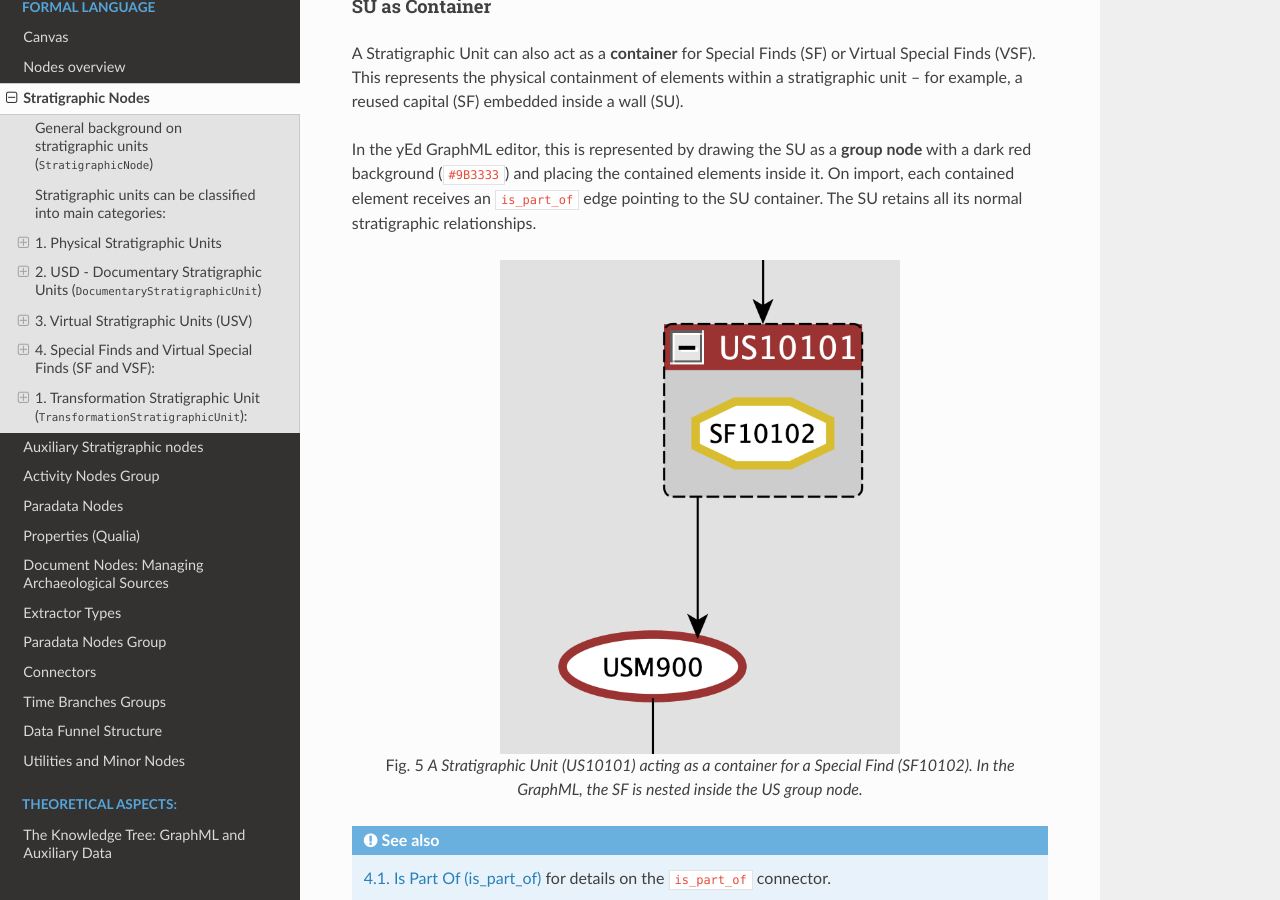
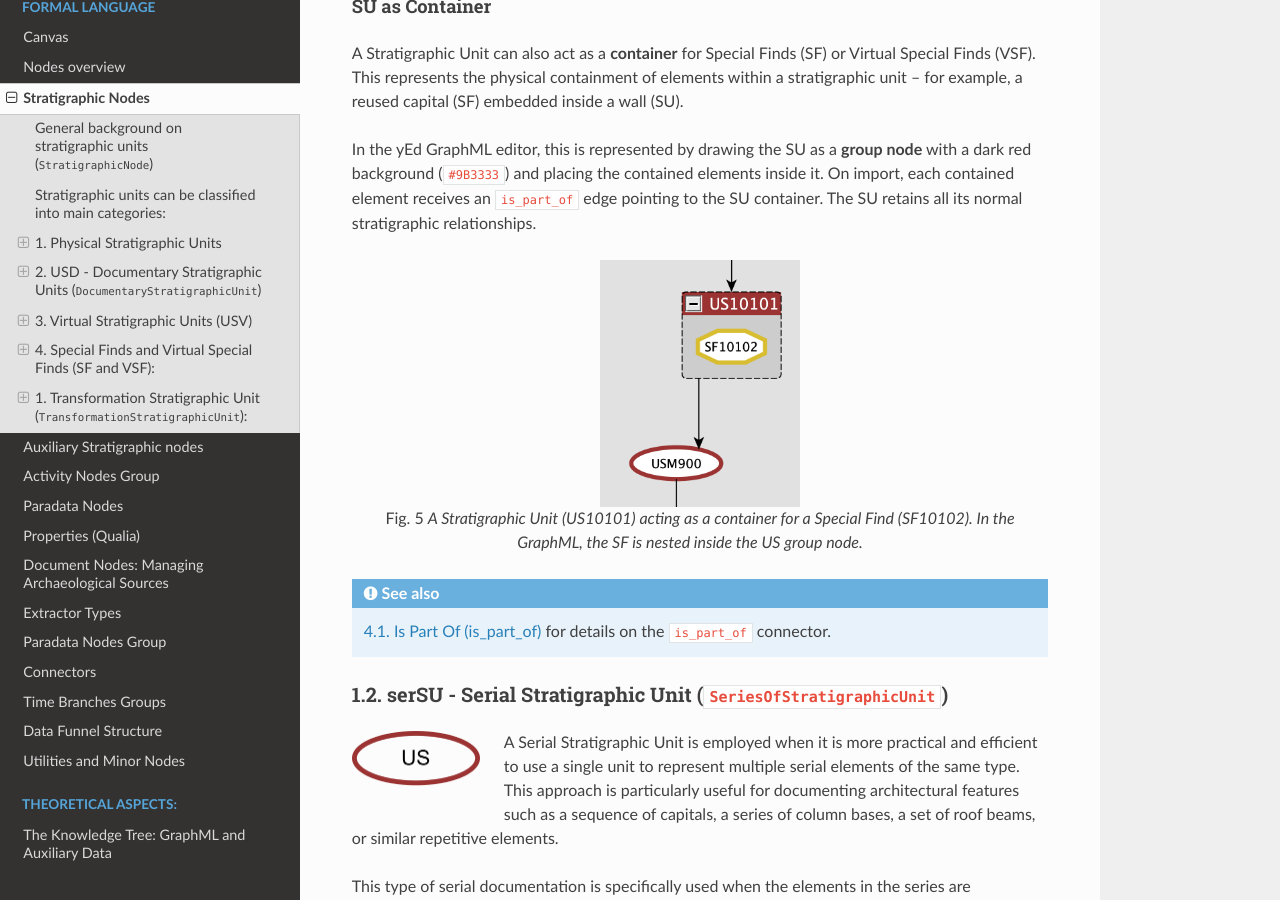
Before and after one commit to zalmoxes-laran/ExtendedMatrix-doc, a Sphinx documentation site: the page built from docs/stratigraphic_nodes.rst, in a window 1280 px wide and 900 px high, scrolled down 1602 px. Built offline with Sphinx 7.4.7 and the Read the Docs theme 3.1.0, drawn with Linux system fonts in a browser that asks for light colours; pages that are not in the unit, such as notebooks, are missing from menus.

Commit message:
Update stratigraphic_nodes.rst

```diff
--- a/docs/stratigraphic_nodes.rst
+++ b/docs/stratigraphic_nodes.rst
@@ -52,7 +52,7 @@ A Stratigraphic Unit can also act as a **container** for Special Finds (SF) or V
 In the yEd GraphML editor, this is represented by drawing the SU as a **group node** with a dark red background (``#9B3333``) and placing the contained elements inside it. On import, each contained element receives an ``is_part_of`` edge pointing to the SU container. The SU retains all its normal stratigraphic relationships.
 
 .. figure:: img/containment/us_container.png
-   :width: 400
+   :width: 200
    :align: center
 
    A Stratigraphic Unit (US10101) acting as a container for a Special Find (SF10102). In the GraphML, the SF is nested inside the US group node.
@@ -236,7 +236,7 @@ For example: fragments of tiles (SF) that belong to a reconstructed roof (VSF),
 In the yEd GraphML editor, this is represented by drawing the VSF as a **group node** with a gold background (``#B19F61``) and placing the SF nodes inside it. On import, each contained SF receives an ``is_part_of`` edge pointing to the VSF container.
 
 .. figure:: img/containment/vsf_container.png
-   :width: 400
+   :width: 200
    :align: center
 
    A Virtual Special Find (USV140) acting as a container for a Special Find (T43). The moulding base (T43) is part of the complete moulding (USV140).
```
